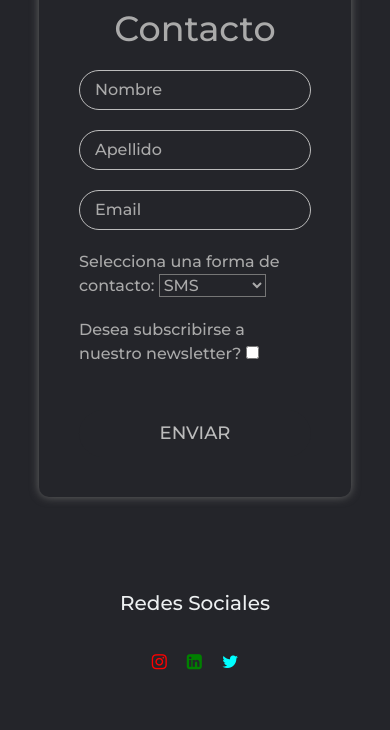
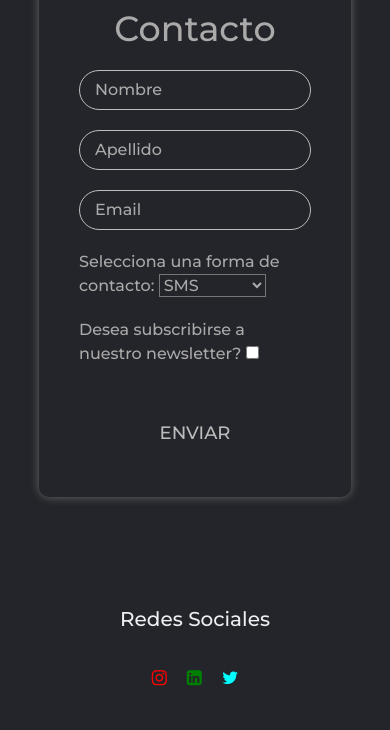
Before and after one commit to JeronimoPeredo/legal_energy-peredo, a website: page views/contacto.html in a window 390 px wide. Shown: the part 367-1097 px from the top of the page. Drawn offline with nearby package versions, Linux system fonts and the light colour scheme.

Commit message:
tamaño de footer

```diff
--- a/scss/_mediaQueries.scss
+++ b/scss/_mediaQueries.scss
@@ -72,6 +72,10 @@
     .footer-content-m {
         height: 40vh;
         justify-content: flex-end;
+    }
+
+    .footer-content-contacto {
+        margin-top: 1rem;
     }
 
     .paneles-eolicos {
--- a/views/contacto.html
+++ b/views/contacto.html
@@ -78,7 +78,7 @@
 
     <!-- FOOTER -->
     <footer>
-        <div class="footer-content">
+        <div class="footer-content footer-content-contacto">
             <h3 class="footer__title">Redes Sociales</h3>
             <ul class="redes">
                 <li><a href="https://www.instagram.com/legalenergymining/" target="_blank"><i class="fa fa-instagram instagram elemento"></i></a></li>
```
Also changed, not shown: css/estilo.css.
